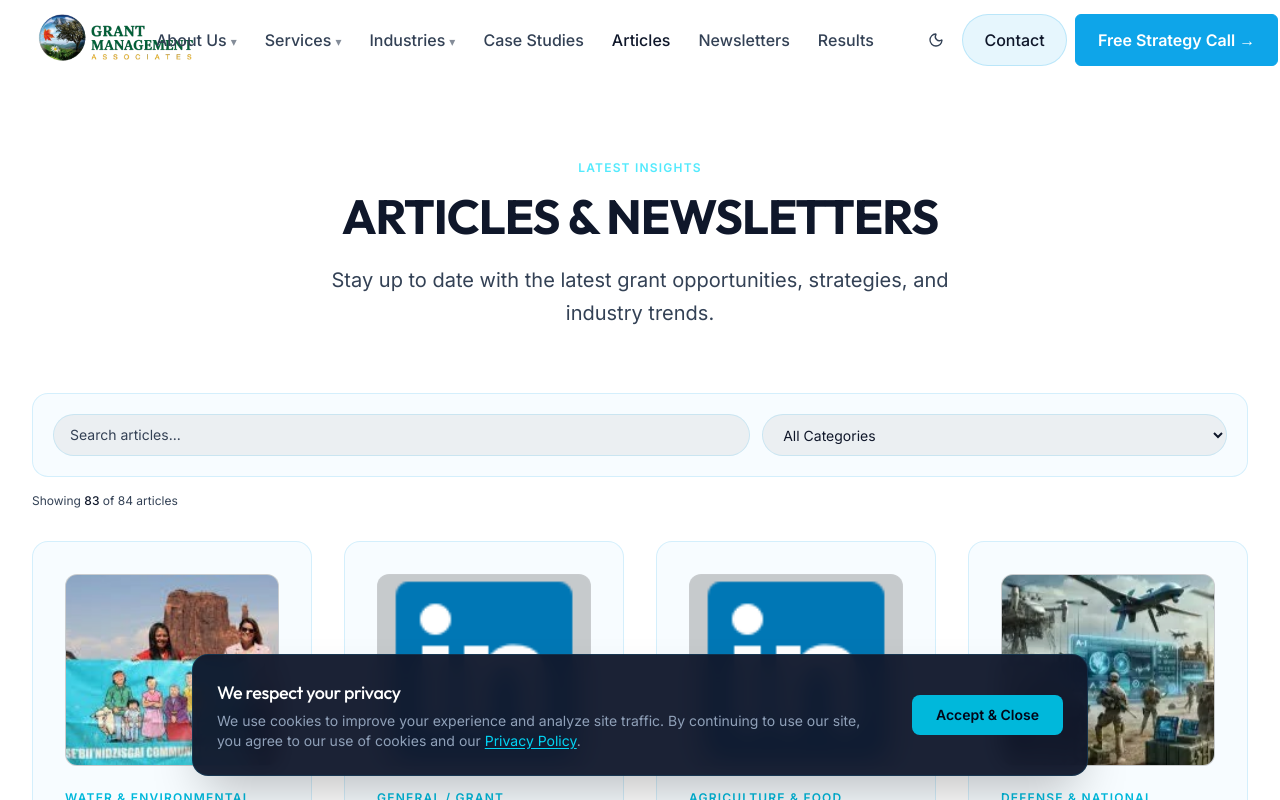
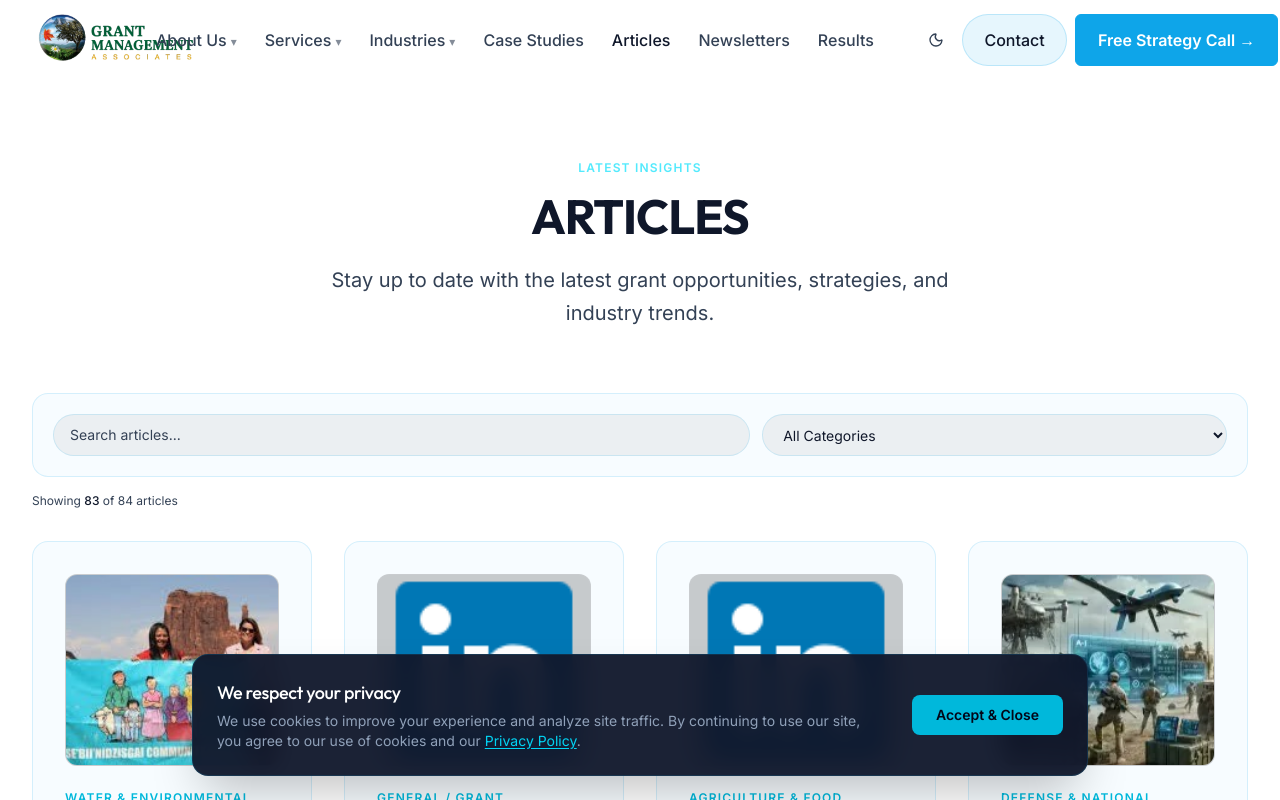
Before and after one commit to Grantmanagementassoc/Grantmanagementassociates, a Next.js app: page /articles in a window 1280 px wide. Shown: the top 800 px of the page. Built offline with nearby package versions, Linux system fonts and the light colour scheme.

Commit message:
fix: Changed articles page title to remove newsletters, correctly bundled JSON to avoid Vercel 404

```diff
--- a/src/app/articles/page.tsx
+++ b/src/app/articles/page.tsx
@@ -2,7 +2,7 @@ import { articles, categories } from "@/lib/scraped-articles";
 import { ArticlesClient } from "./articles-client";
 
 export const metadata = {
-  title: "Articles & Newsletters",
+  title: "Articles",
   description: "Stay up to date with the latest grant opportunities, case studies, and industry trends.",
 };
 
@@ -13,7 +13,7 @@ export default function ArticlesPage() {
         <header className="mb-16 text-center relative z-10 max-w-3xl mx-auto">
           <div className="text-xs font-semibold tracking-widest uppercase text-cyan-300 mb-4">Latest Insights</div>
           <h1 className="text-4xl md:text-5xl font-bold text-foreground mb-6 font-display">
-            ARTICLES & NEWSLETTERS
+            ARTICLES
           </h1>
           <p className="text-xl text-muted max-w-2xl mx-auto leading-relaxed">
             Stay up to date with the latest grant opportunities, strategies, and industry trends.
--- a/src/app/newsletters/[slug]/page.tsx
+++ b/src/app/newsletters/[slug]/page.tsx
@@ -1,6 +1,6 @@
 import { notFound } from "next/navigation";
 import { NewsletterTabs } from "@/components/newsletters/newsletter-tabs";
-
+import aug17Data from "@/data/newsletters/aug-17-21-2026.json";
 
 // In a real app, this would come from a database or CMS.
 // For now, we only have one parsed newsletter.
@@ -8,7 +8,7 @@ const availableNewsletters = {
   "weekly-funding-digest-aug-17-21-2026": {
     title: "Weekly Funding Digest",
     date: "August 17–21, 2026",
-    file: "aug-17-21-2026.json"
+    data: aug17Data
   }
 };
 
@@ -33,15 +33,7 @@ export default async function NewsletterPage({ params }: { params: { slug: strin
     notFound();
   }
 
-  // Load the parsed JSON data via dynamic import so Vercel bundles it
-  let categories = [];
-  try {
-    const data = await import(`@/data/newsletters/${meta.file}`);
-    categories = data.default || data;
-  } catch (error) {
-    console.error("Error loading newsletter data:", error);
-    notFound();
-  }
+  const categories = meta.data;
 
   return (
     <main className="min-h-screen bg-background text-foreground noise pt-32 pb-16 md:pt-40 md:pb-24">
```
